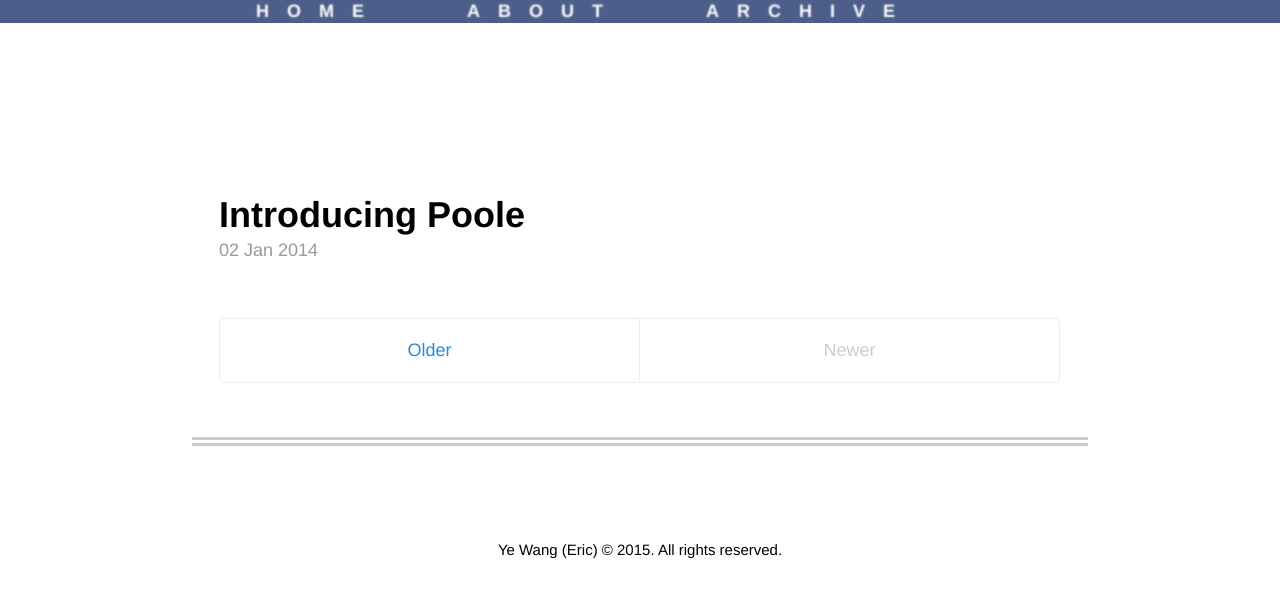
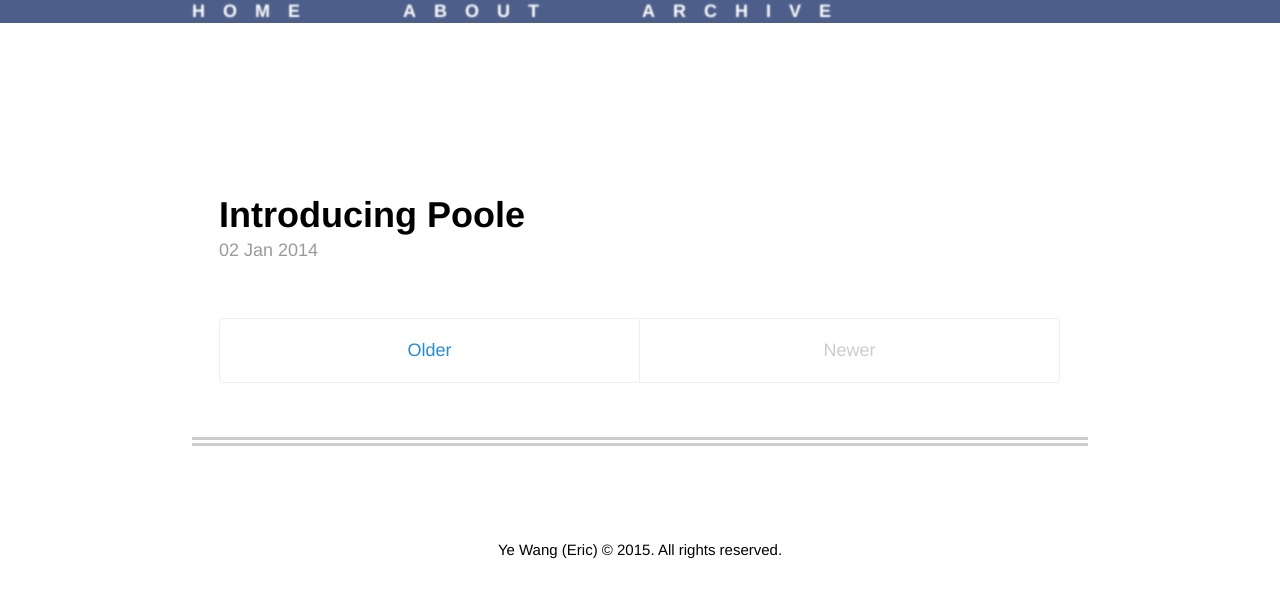
Before and after one commit to ericyewang/ericyewang.github.io, a Jekyll site: the page built from index.html, in a window 1280 px wide. Shown: the top 598 px of the page. Built offline with Jekyll 4.4.1, drawn with Linux system fonts in a browser that asks for light colours; the list of posts is cut into pages by our own code.

Commit message:
Update _masthead.scss

```diff
--- a/_sass/_masthead.scss
+++ b/_sass/_masthead.scss
@@ -27,8 +27,8 @@ header:hover {
 }
 
 .masthead-title {
-  margin-left: 20%;
-  margin-right: 20%;
+  margin-left: 15%;
+  margin-right: 15%;
   margin-top: 0;
   margin-bottom: 0;
   color: #505050;
```
